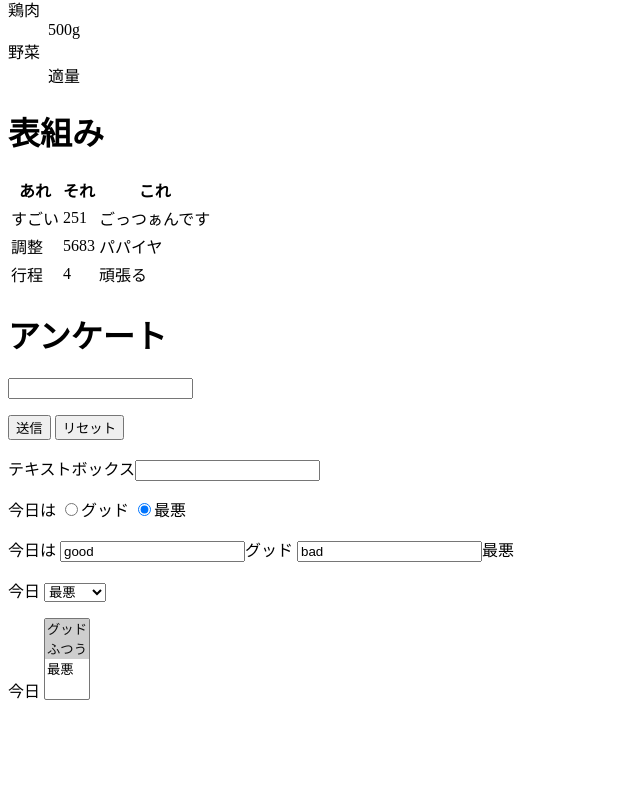
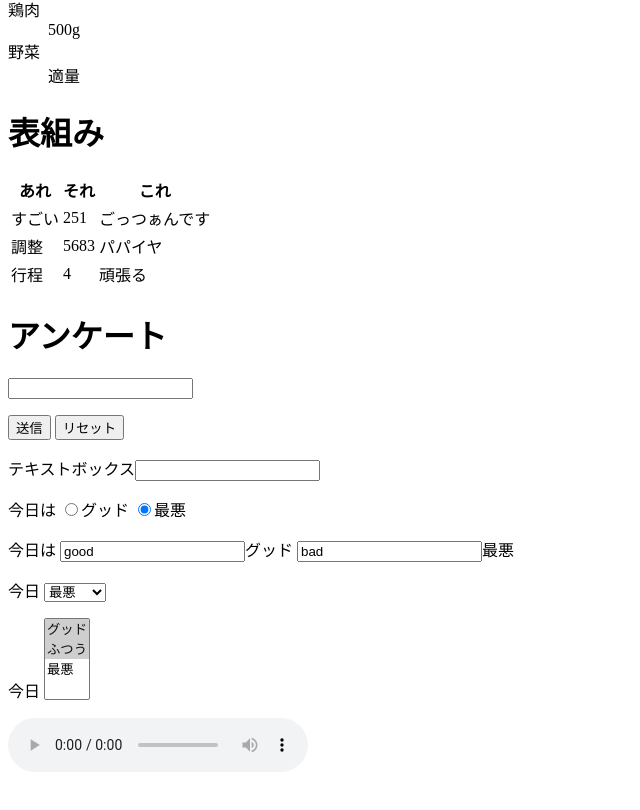
Before and after one commit to toshimaki/web1-5, a plain HTML site: page index.html in a window 1280 px wide. Shown: the part 711-1521 px from the top of the page, without its empty margins (0-640 px from the left). Drawn offline with Linux system fonts and the light colour scheme.

Commit message:
Update index.html

```diff
--- a/index.html
+++ b/index.html
@@ -85,4 +85,4 @@
    <option value="bat">最悪
    </select></p>
 
-   <p><video >
+   <p><audio src="machinegun1.mp3"controls >audio</audio></p>
```
